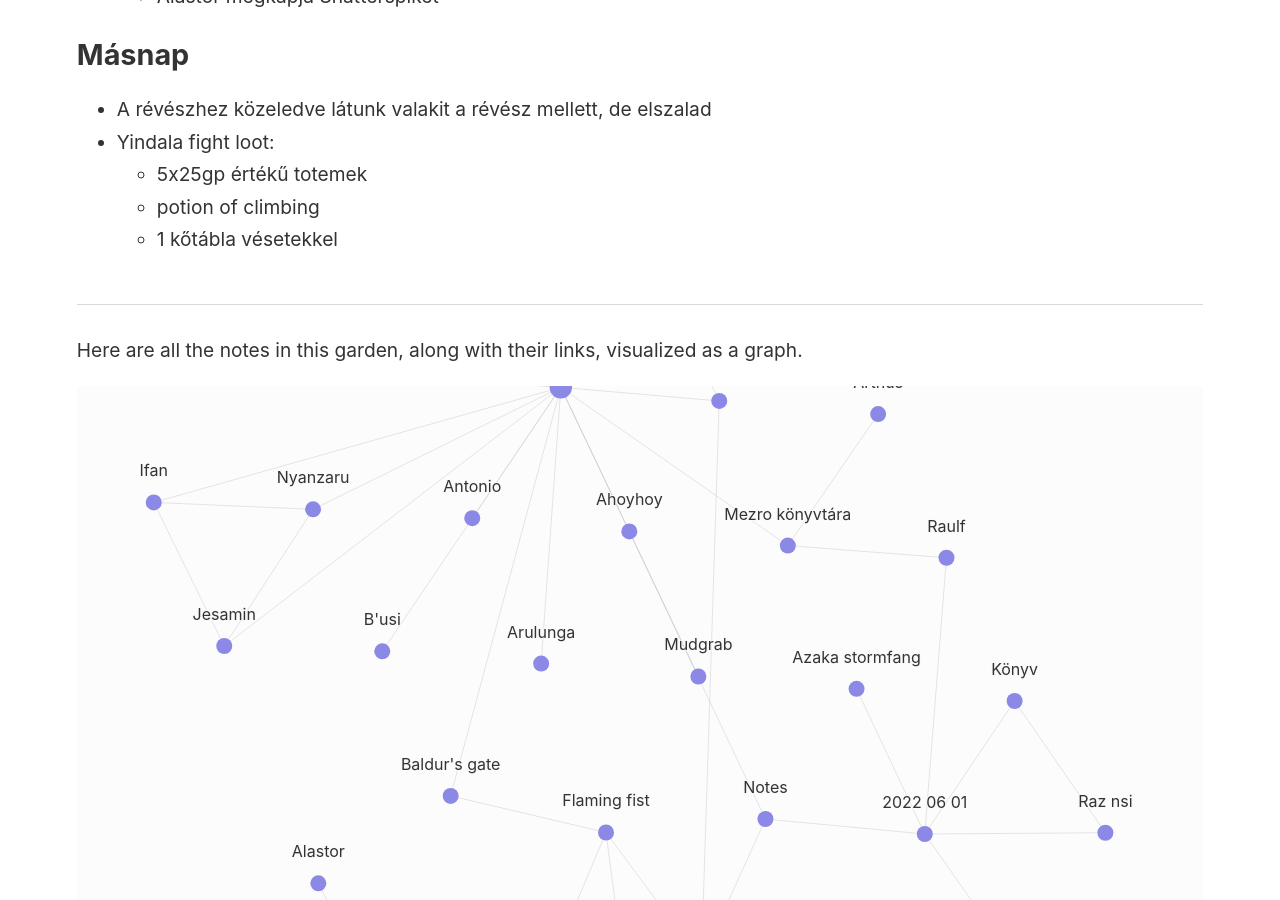
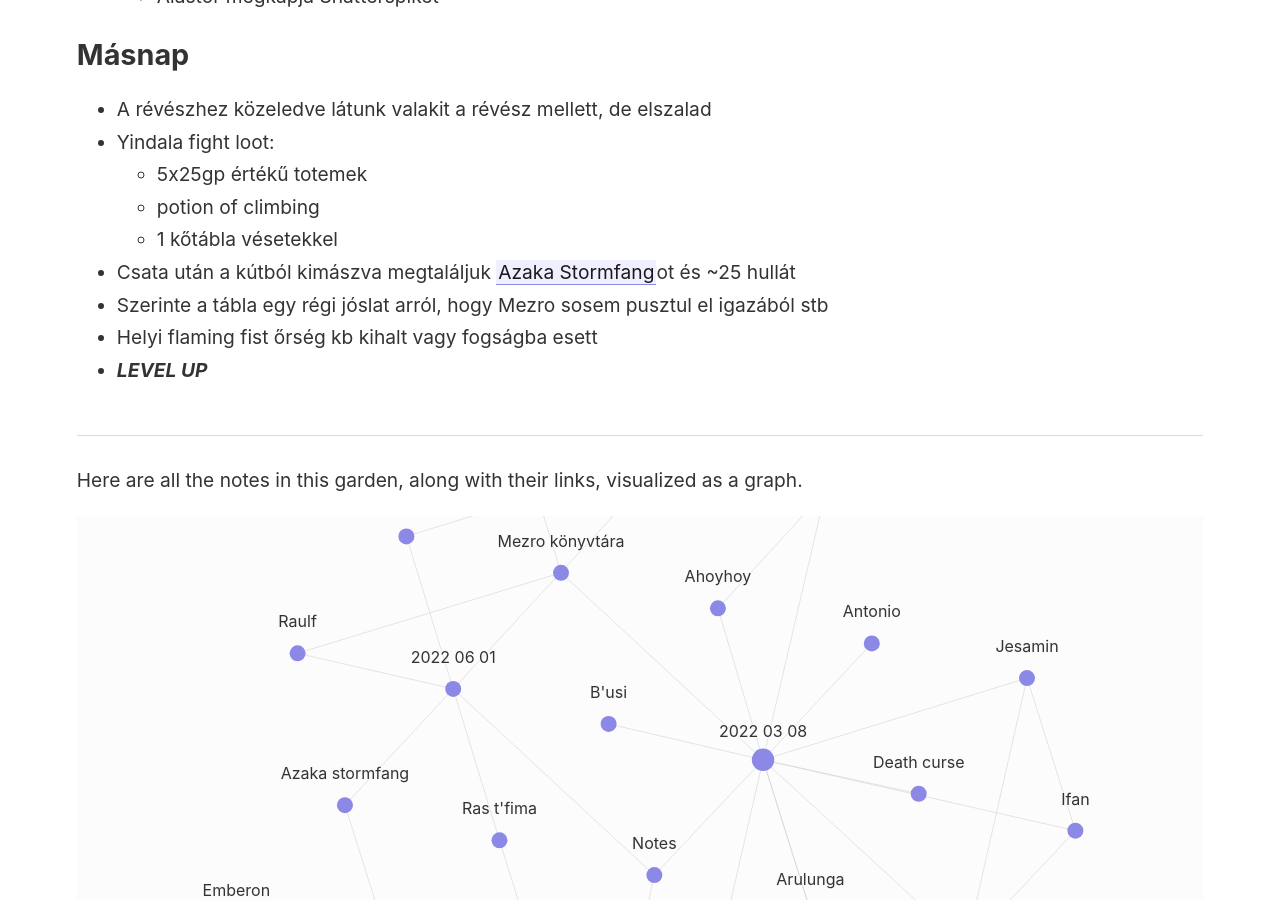
Before and after one commit to bucsi/toa-notes, a Jekyll site: the page built from _notes/2022-08-03.md, in a window 1280 px wide and 900 px high, scrolled down 992 px. Built offline with Jekyll 4.4.1, drawn with Linux system fonts in a browser that asks for light colours.

Commit message:
closing thoughts

```diff
--- a/_notes/2022-08-03.md
+++ b/_notes/2022-08-03.md
@@ -24,3 +24,7 @@
   - 5x25gp értékű totemek
   - potion of climbing
   - 1 kőtábla vésetekkel
+- Csata után a kútból kimászva megtaláljuk [[Azaka Stormfang]]ot és ~25 hullát
+- Szerinte a tábla egy régi jóslat arról, hogy Mezro sosem pusztul el igazából stb
+- Helyi flaming fist őrség kb kihalt vagy fogságba esett
+- ***LEVEL UP***
```
